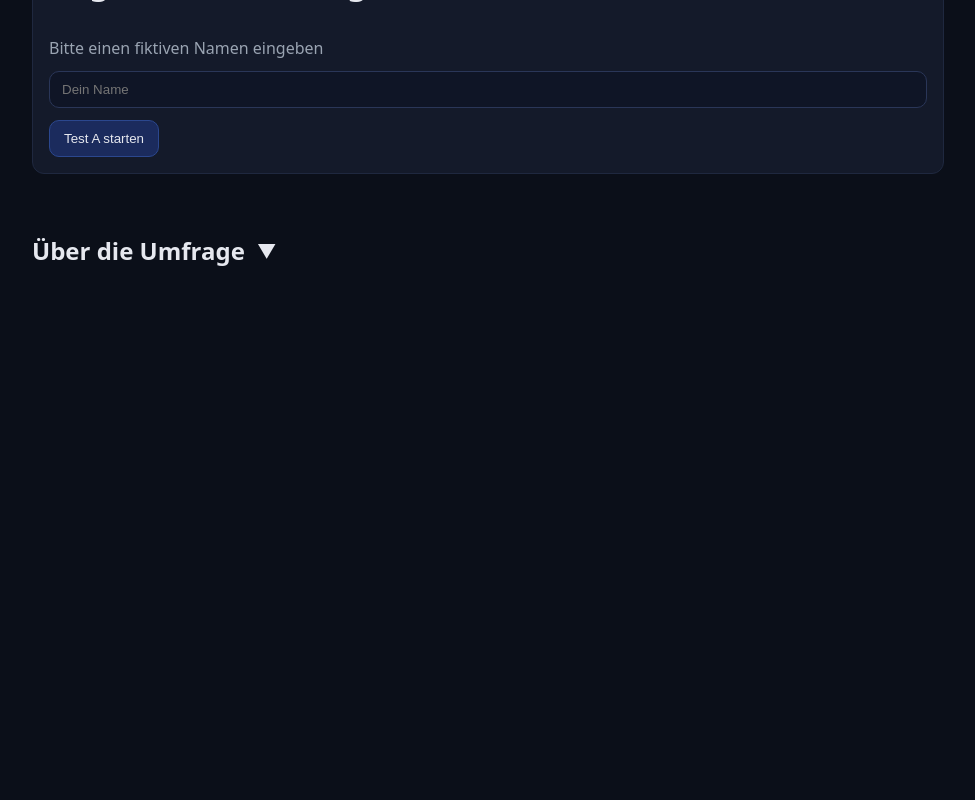
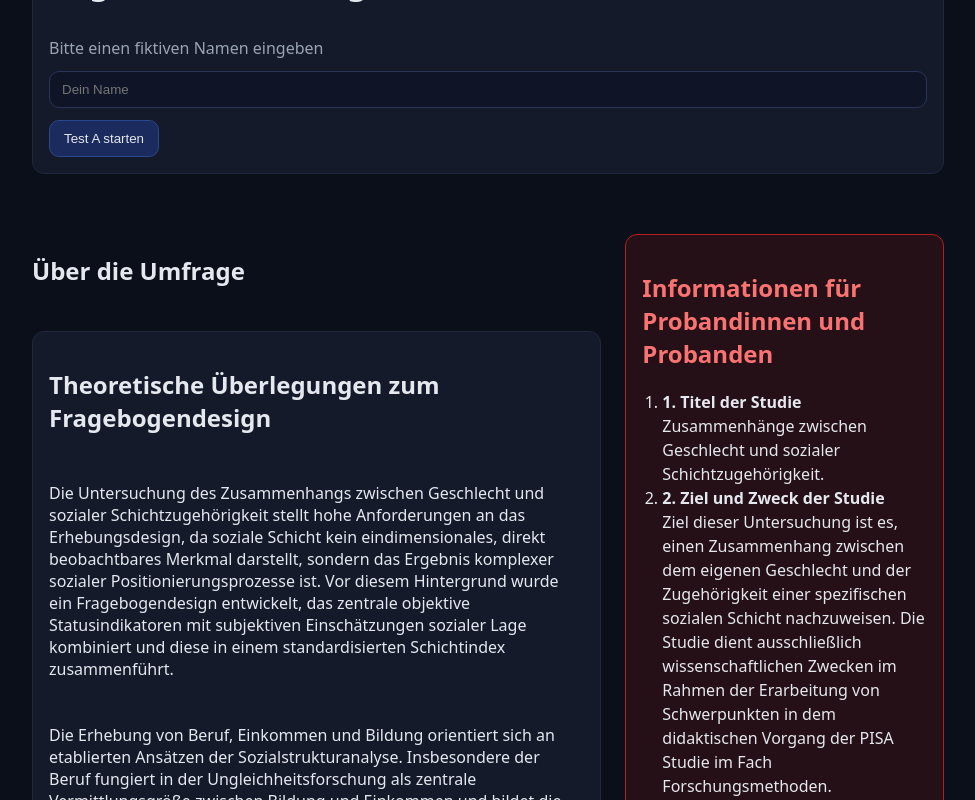
Before and after one commit to SnickersDE/FrageboegenAPI, a Next.js app: page / in a window 1280 px wide. Shown: the part 300-1100 px from the top of the page, without its empty margins (152-1127 px from the left). Before the commit the page ends 800 px from the top, so only its background shows below. Built offline with nearby package versions, Linux system fonts and the light colour scheme.

Commit message:
Deine Commit-Nachricht

```diff
--- a/src/app/page.js
+++ b/src/app/page.js
@@ -4,7 +4,6 @@ import { useRouter } from "next/navigation"
 export default function Page() {
   const [name, setName] = useState("")
   const router = useRouter()
-  const [showInfo, setShowInfo] = useState(false)
 
   const start = (type) => {
     if (!name.trim()) return
@@ -29,15 +28,10 @@ export default function Page() {
 
       <div
         className="row"
-        style={{ alignItems: "center", gap: 12, cursor: "pointer", userSelect: "none", padding: "12px 0" }}
-        onClick={() => setShowInfo(!showInfo)}
+        style={{ alignItems: "flex-start", gap: 24, flexWrap: "wrap", padding: "12px 0" }}
       >
-        <h2 style={{ margin: 0 }}>Über die Umfrage</h2>
-        <span style={{ fontSize: "1.2rem", transform: showInfo ? "rotate(180deg)" : "rotate(0deg)", transition: "transform 0.2s" }}>▼</span>
-      </div>
-
-      {showInfo && (
-        <div className="col" style={{ gap: 48 }}>
+        <div className="col" style={{ flex: 2, gap: 24 }}>
+          <h2>Über die Umfrage</h2>
           <div className="panel col">
             <h2>Theoretische Überlegungen zum Fragebogendesign</h2>
             <p>
@@ -100,7 +94,62 @@ export default function Page() {
             </p>
           </div>
         </div>
-      )}
+
+        <div className="panel col info-panel" style={{ flex: 1, minWidth: 260 }}>
+          <h2 className="info-panel-title">Informationen für Probandinnen und Probanden</h2>
+          <ol className="info-panel-list">
+            <li>
+              <strong>1. Titel der Studie</strong><br />
+              Zusammenhänge zwischen Geschlecht und sozialer Schichtzugehörigkeit.
+            </li>
+            <li>
+              <strong>2. Ziel und Zweck der Studie</strong><br />
+              Ziel dieser Untersuchung ist es, einen Zusammenhang zwischen dem eigenen Geschlecht und der Zugehörigkeit einer spezifischen sozialen Schicht nachzuweisen.
+              Die Studie dient ausschließlich wissenschaftlichen Zwecken im Rahmen der Erarbeitung von Schwerpunkten in dem didaktischen Vorgang der PISA Studie im Fach Forschungsmethoden.
+            </li>
+            <li>
+              <strong>3. Ablauf der Teilnahme</strong><br />
+              Die Teilnahme umfasst das Ausfüllen eines Fragebogens und dauert nicht länger als 10 Minuten.
+              Es werden Fragen zu Ihren persönlichen Daten wie Geschlecht, Alter und beruflicher Situation gestellt. Es sind keine Leistungsüberprüfungen vorgesehen.
+            </li>
+            <li>
+              <strong>4. Freiwilligkeit der Teilnahme</strong><br />
+              Die Teilnahme an der Studie ist freiwillig.
+              Sie können Ihre Teilnahme jederzeit ohne Angabe von Gründen abbrechen, ohne dass Ihnen daraus Nachteile entstehen.
+            </li>
+            <li>
+              <strong>5. Risiken und Belastungen</strong><br />
+              Mit der Teilnahme an dieser Studie sind keine bekannten Risiken verbunden.
+              Sollten einzelne Fragen als unangenehm empfunden werden, können diese übersprungen oder die Teilnahme beendet werden.
+            </li>
+            <li>
+              <strong>6. Nutzen der Studie</strong><br />
+              Ein direkter persönlicher Nutzen entsteht Ihnen durch die Teilnahme nicht.
+              Die Ergebnisse leisten jedoch einen Beitrag zur wissenschaftlichen Erkenntnis im Bereich Bildung, Sozialisation, berufliche Entwicklung.
+            </li>
+            <li>
+              <strong>7. Datenschutz und Vertraulichkeit</strong><br />
+              Die Erhebung und Verarbeitung der Daten erfolgt anonym beziehungsweise pseudonymisiert gemäß der Datenschutz-Grundverordnung.
+              Es werden keine personenbezogenen Daten erhoben, die eine Identifikation ermöglichen.
+              Die Daten werden ausschließlich für wissenschaftliche Zwecke verwendet.
+              Eine Weitergabe an Dritte erfolgt nicht.
+              Die Daten werden nach Abschluss der Auswertung gelöscht.
+            </li>
+            <li>
+              <strong>8. Einwilligung</strong><br />
+              Mit Ihrer Teilnahme erklären Sie sich damit einverstanden, dass Ihre Angaben im beschriebenen Umfang für wissenschaftliche Zwecke verwendet werden.
+            </li>
+            <li>
+              <strong>9. Kontakt und Rückfragen</strong><br />
+              Bei Fragen zur Studie oder zu Ihren Rechten als Teilnehmende wenden Sie sich bitte an: Florian Troegel, Universität Stuttgart, Student, E-Mail: Florian_97@live.de.
+            </li>
+            <li>
+              <strong>10. Hinweis auf Ethik</strong><br />
+              Diese Studie wird unter Beachtung der ethischen Standards sozialwissenschaftlicher Forschung durchgeführt.
+            </li>
+          </ol>
+        </div>
+      </div>
     </div>
   )
 }
```
Also changed, not shown: 1 other file (tests, documents, lock files or other folders).
